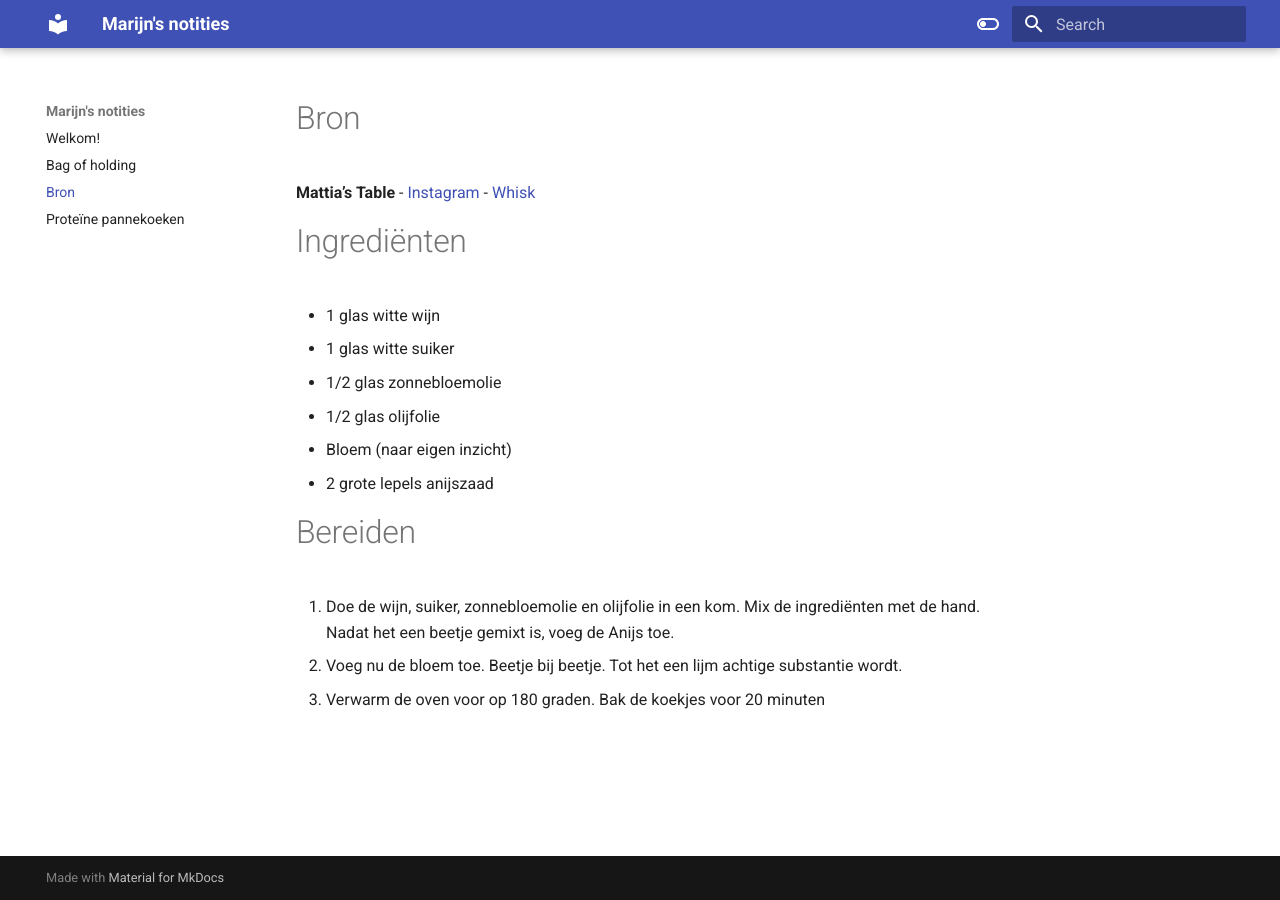
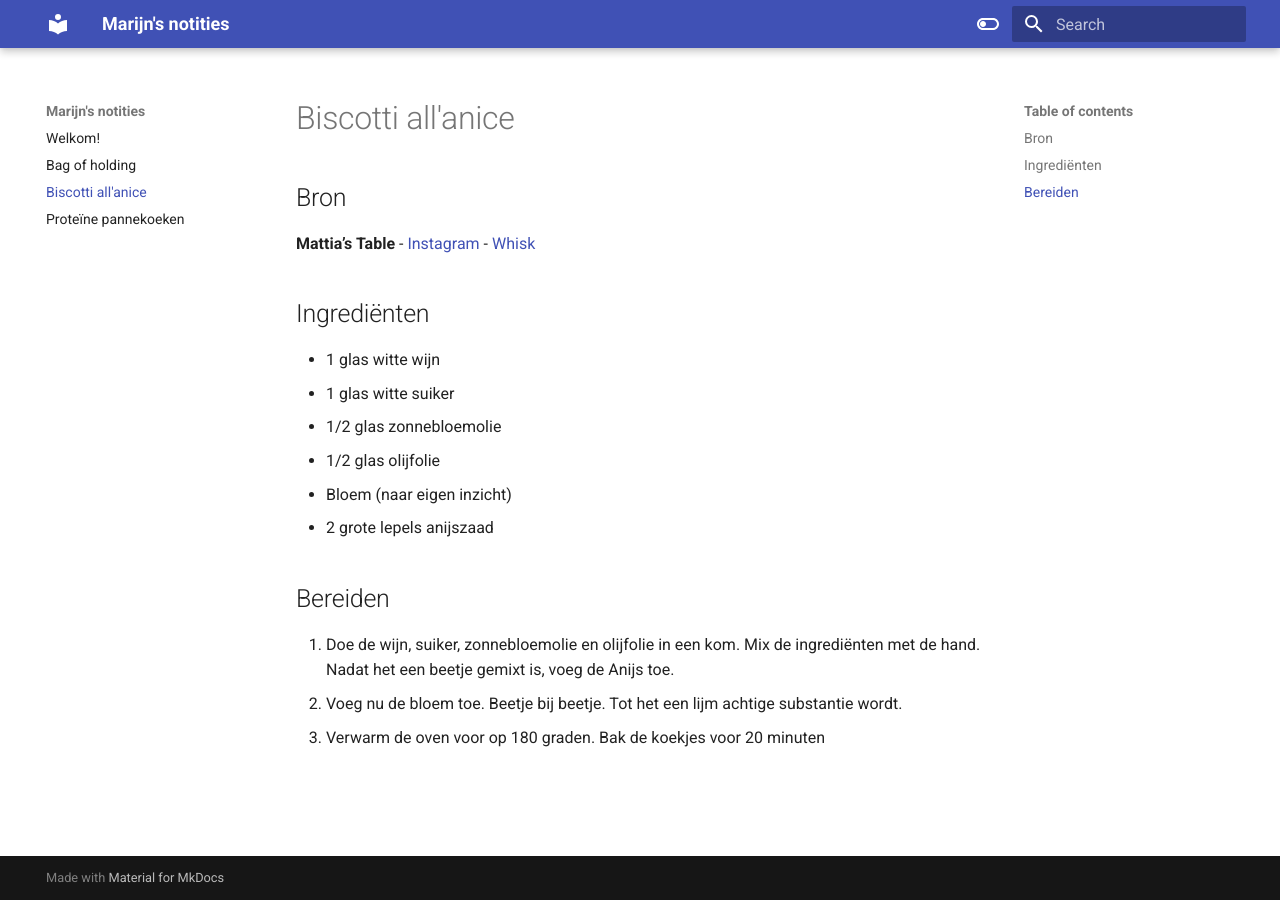
Before and after one commit to bosmuis/ObsidianPublic, an MkDocs documentation site: the page built from docs/Biscotti all'anice.md, in a window 1280 px wide. Built offline with MkDocs 1.6.1 and Material for MkDocs 9.7.7, drawn with Linux system fonts in a browser that asks for light colours.

Commit message:
[PUBLISHER] Merge #10
* PUSH NOTE : Proteïne pannekoeken.md

* PUSH NOTE : Biscotti all'anice.md

* PUSH NOTE : Bag of Holding.md

```diff
--- a/docs/Biscotti all'anice.md
+++ b/docs/Biscotti all'anice.md
@@ -2,12 +2,12 @@
 share: true
 ---
 
-# Bron
+## Bron
 **Mattia’s Table**
 - [Instagram](https://www.instagram.com/reel/Crs9l6qNjUX/?igshid=MzRlODBiNWFlZA==)
 - [Whisk](https://my.whisk.com/recipes/10711859c3fc9f44425ac512c55660ae1fa)
 
-# Ingrediënten
+## Ingrediënten
 - 1 glas witte wijn
 - 1 glas witte suiker
 - 1/2 glas zonnebloemolie
@@ -15,7 +15,7 @@ share: true
 - Bloem (naar eigen inzicht)
 - 2 grote lepels anijszaad
 
-# Bereiden
+## Bereiden
 1. Doe de wijn, suiker, zonnebloemolie en olijfolie in een kom. Mix de ingrediënten met de hand. Nadat het een beetje gemixt is, voeg de Anijs toe.
 2. Voeg nu de bloem toe. Beetje bij beetje. Tot het een lijm achtige substantie wordt.
 3. Verwarm de oven voor op 180 graden. Bak de koekjes voor 20 minuten
```
